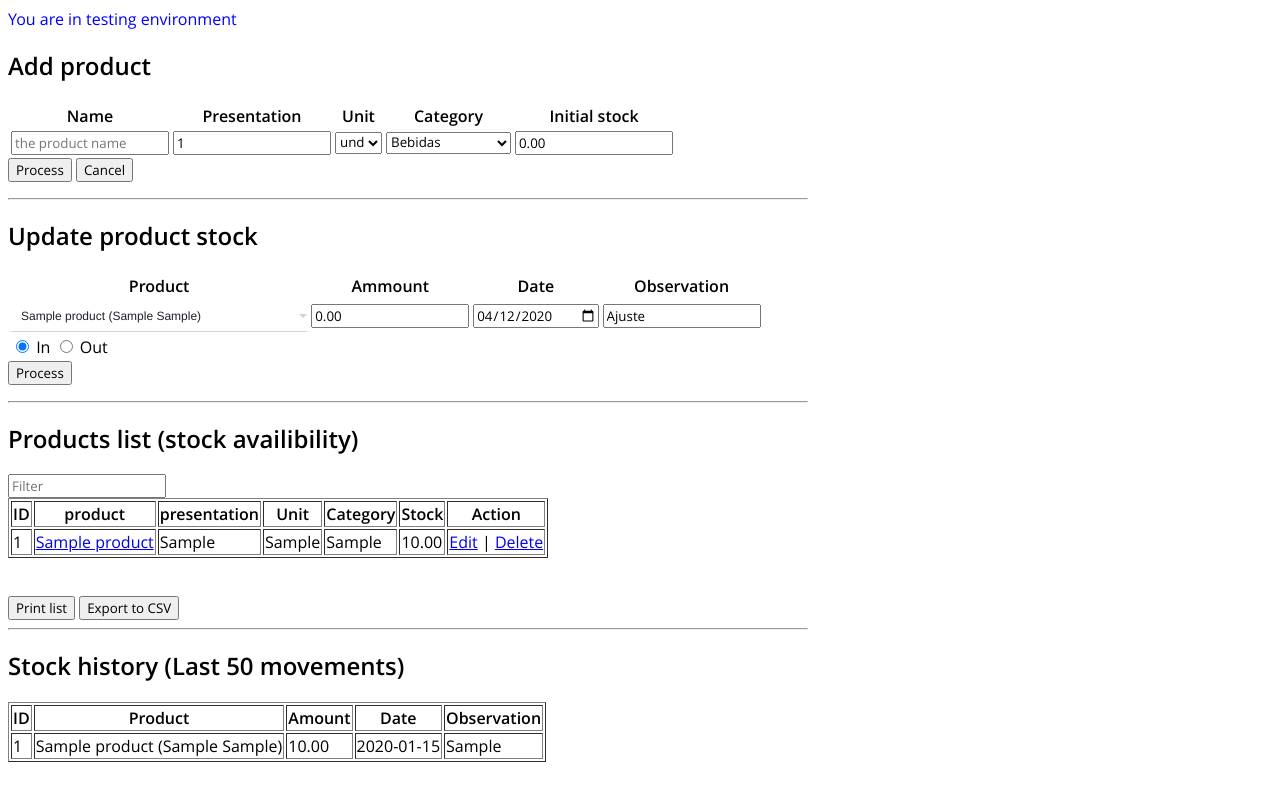
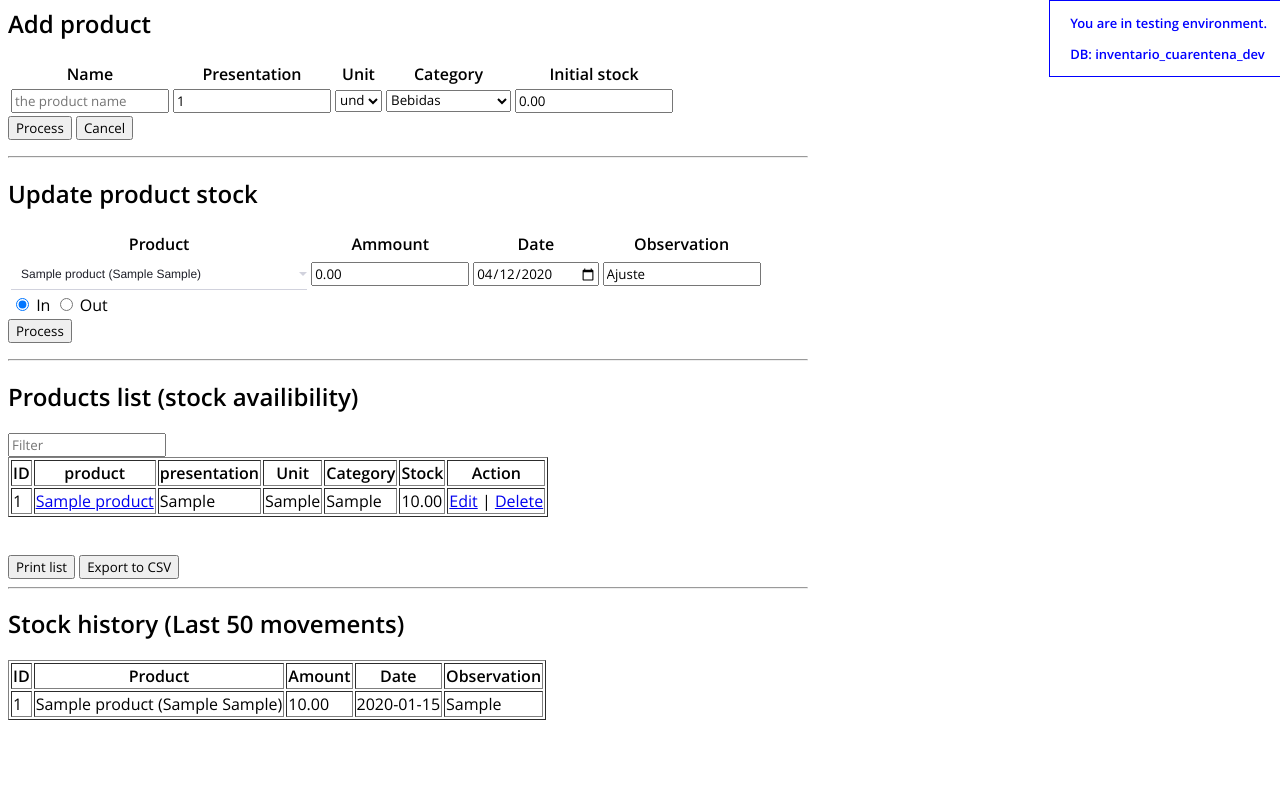
Before and after one commit to juanpgarciac/quarantine_stock, a PHP site: page / in a window 1280 px wide. Run offline with PHP 8.4, Linux system fonts and the light colour scheme; tables that the repository leaves empty hold one stand-in row (values such as "Sample post"); data that the repository does not hold is empty.

Commit message:
improve environment card

```diff
--- a/index.php
+++ b/index.php
@@ -13,16 +13,37 @@ include "index_controller.php";
 			.select{
 				max-width: 100% !important;
 			}
+			header{
+				position: fixed;
+				top: 0;
+				width: 100%;
+				/* height: 70px; */
+			}
+			header div{
+				padding: 0 20px;
+				float:right;
+				background: #fff;
+				border: solid 1px <?php echo $debug_color?>;
+			}
+			header pre{
+				font-size: small;
+				font-weight:bold;
+				color:<?php echo $debug_color?>
+			}
 		</style>
 	</head>
 	<body style="max-width: 800px;">
-
-		<pre style="color:<?php echo !getenv('DEBUG')?'red':'blue';?>">You are in <?php echo getenv('DEBUG')?'testing':'production';?> environment</pre>
+		<header >
+			<div>
+				<pre>You are in <?php echo env('DEBUG')?'testing':'production';?> environment.</pre>
+				<pre>DB: <?php echo env('DB_NAME'); ?></pre>
+			</div>
+		</header>
 		<?php include 'views/addproduct.php';  ?>
 		<?php include 'views/updatestock.php'; ?>
 		<?php include 'views/listproduct.php'; ?>
 		<?php if(!$print)include 'views/liststock.php'; ?>
+		<script src="assets/app.js"></script>
+	</body>
 
-	</body>
-	<script src="assets/app.js"></script>
 </html>
--- a/index_controller.php
+++ b/index_controller.php
@@ -1,4 +1,5 @@
 <?php
+	$debug_color = !env('DEBUG')?'red':'blue';
 	$print = isset($_GET['print']);
 	$query = "select * from stock_availibility;";
 	$result = mysqli_query($connection,$query);
```
